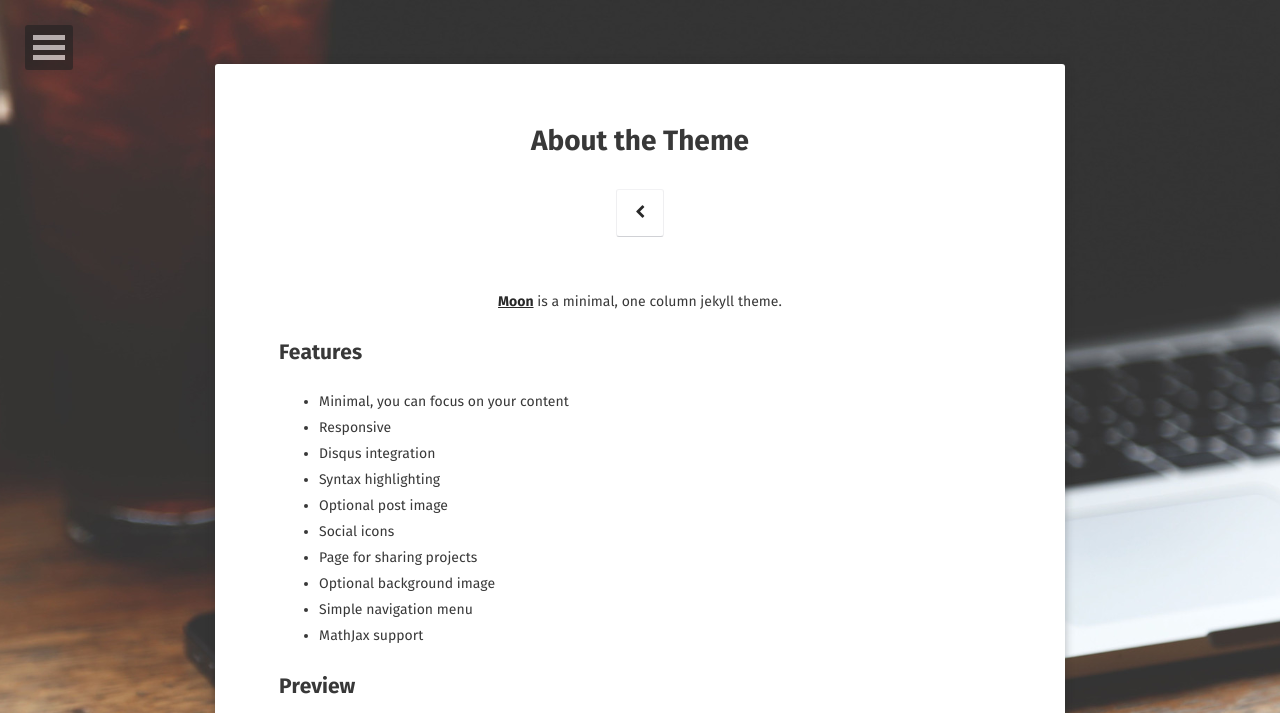
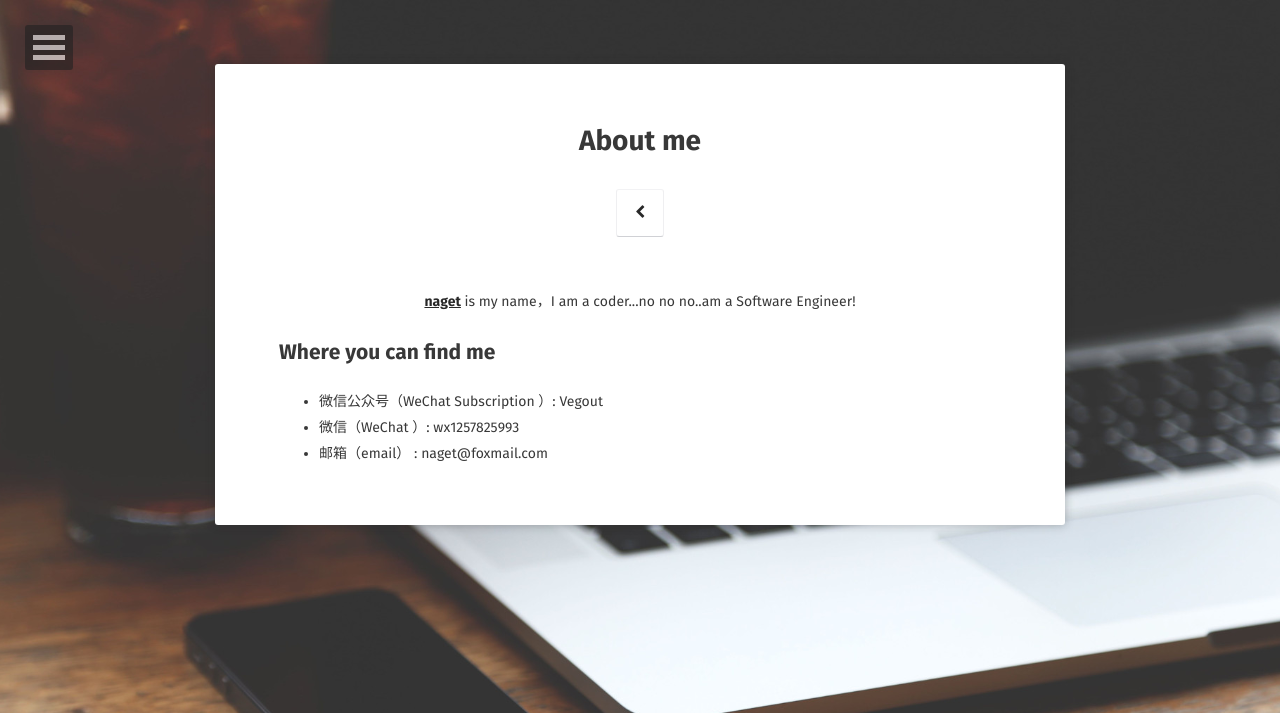
Before and after one commit to naget/naget.github.io, a Jekyll site: the page built from about/index.md, in a window 1280 px wide. Shown: the top 713 px of the page. Built offline with Jekyll 4.4.1, drawn with Linux system fonts in a browser that asks for light colours; some web fonts are replaced; some of the changed text lies outside the part shown; grey boxes are pictures that could not be loaded.

Commit message:
博客测试

```diff
--- a/_config.yml
+++ b/_config.yml
@@ -37,8 +37,8 @@ disqus_shortname:   taylantatli
   #ad-slot:
 #bing-verify:
 email:             naget@foxmail.com
-twitter:            username
-facebook:           username
+#twitter:            username
+#facebook:           username
 github-url:         naget
 #stackoverflow:     123456/username   from a "http://stackoverflow.com/users/123456/username" link
 #linkedin:          username
--- a/about/index.md
+++ b/about/index.md
@@ -1,37 +1,14 @@
 ---
 layout: page
-title: About the Theme
-tags: [about, Jekyll, theme, moon]
-date: 2016-03-21
+title: About me
+tags: [about, me, naget, info]
+date: 2018-07-14
 comments: false
 ---
 
-<center><a href="http://taylantatli.github.io/Moon"><b>Moon</b></a> is a minimal, one column jekyll theme.</center>
+<center><a href="http://naget.github.io/"><b>naget</b></a> is my name，I am a coder...no no no..am a Software Engineer! </center>
 
-## Features
-* Minimal, you can focus on your content
-* Responsive
-* Disqus integration
-* Syntax highlighting
-* Optional post image
-* Social icons
-* Page for sharing projects
-* Optional background image
-* Simple navigation menu
-* MathJax support
-
-## Preview
-
-{% capture images %}
-    https://cloud.githubusercontent.com/assets/754514/14509720/61c61058-01d6-11e6-93ab-0918515ecd56.png
-    https://cloud.githubusercontent.com/assets/754514/14509716/61ac6c8e-01d6-11e6-879f-8308883de790.png
-{% endcapture %}
-{% include gallery images=images caption="Screenshots of Moon Theme" cols=2 %}
-
-See a [live version of Moon](http://taylantatli.github.io/Moon) hosted on GitHub.
-
-## Getting Started
-
-To learn how to install and use this theme check out the [Setup Guide](http://taylantatli.me/Moon/moon-theme/) for more information.
-
-[Install Moon](https://github.com/TaylanTatli/Moon){: .btn}
+## Where you can find me
+* 微信公众号（WeChat Subscription ）: Vegout
+* 微信（WeChat ）: wx1257825993
+* 邮箱（email） : naget@foxmail.com
```
